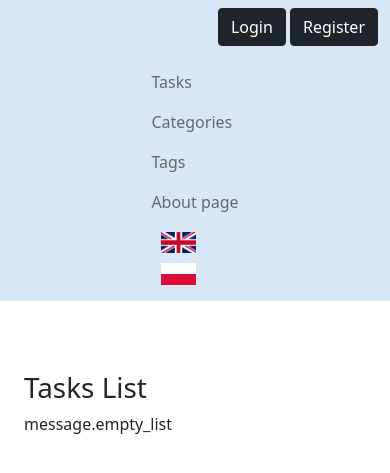
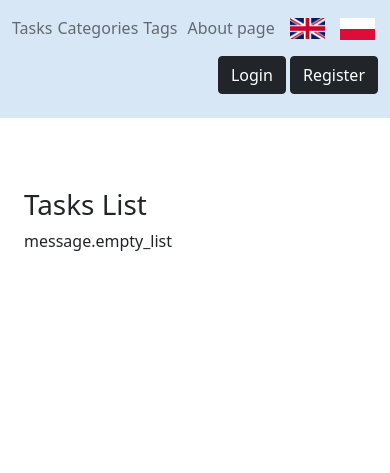
Before and after one commit to igpstr/PHP-Projekt, a Symfony app: template app/templates/task/index.html.twig in a window 390 px wide. Shown: the top 473 px of the page. Run offline with Twig, Linux system fonts and the light colour scheme; the template is opened without the code that fills it, so the values that code supplies are empty; some libraries are stand-ins or nearby versions.

Commit message:
Responsiveness changes and some translation changes

```diff
--- a/app/migrations/Version20240524131235.php
+++ b/app/migrations/Version20240529175926.php
@@ -10,7 +10,7 @@
 /**
  * Auto-generated Migration: Please modify to your needs!
  */
-final class Version20240524131235 extends AbstractMigration
+final class Version20240529175926 extends AbstractMigration
 {
     public function getDescription(): string
     {
@@ -23,7 +23,7 @@
         $this->addSql('CREATE TABLE avatars (id INT AUTO_INCREMENT NOT NULL, user_id INT NOT NULL, filename VARCHAR(191) NOT NULL, UNIQUE INDEX UNIQ_B0C98520A76ED395 (user_id), UNIQUE INDEX uq_avatars_filename (filename), PRIMARY KEY(id)) DEFAULT CHARACTER SET utf8mb4 COLLATE `utf8mb4_unicode_ci` ENGINE = InnoDB');
         $this->addSql('CREATE TABLE categories (id INT AUTO_INCREMENT NOT NULL, created_at DATETIME NOT NULL COMMENT \'(DC2Type:datetime_immutable)\', updated_at DATETIME NOT NULL COMMENT \'(DC2Type:datetime_immutable)\', title VARCHAR(64) NOT NULL, slug VARCHAR(64) NOT NULL, PRIMARY KEY(id)) DEFAULT CHARACTER SET utf8mb4 COLLATE `utf8mb4_unicode_ci` ENGINE = InnoDB');
         $this->addSql('CREATE TABLE comments (id INT AUTO_INCREMENT NOT NULL, task_id INT NOT NULL, author_id INT NOT NULL, created_at DATETIME NOT NULL COMMENT \'(DC2Type:datetime_immutable)\', updated_at DATETIME NOT NULL COMMENT \'(DC2Type:datetime_immutable)\', title VARCHAR(255) NOT NULL, comment LONGTEXT DEFAULT NULL, INDEX IDX_5F9E962A8DB60186 (task_id), INDEX IDX_5F9E962AF675F31B (author_id), PRIMARY KEY(id)) DEFAULT CHARACTER SET utf8mb4 COLLATE `utf8mb4_unicode_ci` ENGINE = InnoDB');
-        $this->addSql('CREATE TABLE tags (id INT AUTO_INCREMENT NOT NULL, created_at DATETIME NOT NULL COMMENT \'(DC2Type:datetime_immutable)\', updated_at DATETIME NOT NULL COMMENT \'(DC2Type:datetime_immutable)\', title VARCHAR(64) NOT NULL, content LONGTEXT NOT NULL, image VARCHAR(255) DEFAULT NULL, slug VARCHAR(64) NOT NULL, PRIMARY KEY(id)) DEFAULT CHARACTER SET utf8mb4 COLLATE `utf8mb4_unicode_ci` ENGINE = InnoDB');
+        $this->addSql('CREATE TABLE tags (id INT AUTO_INCREMENT NOT NULL, created_at DATETIME NOT NULL COMMENT \'(DC2Type:datetime_immutable)\', updated_at DATETIME NOT NULL COMMENT \'(DC2Type:datetime_immutable)\', title VARCHAR(64) NOT NULL, content LONGTEXT DEFAULT NULL, image VARCHAR(255) DEFAULT NULL, slug VARCHAR(64) NOT NULL, PRIMARY KEY(id)) DEFAULT CHARACTER SET utf8mb4 COLLATE `utf8mb4_unicode_ci` ENGINE = InnoDB');
         $this->addSql('CREATE TABLE tasks (id INT AUTO_INCREMENT NOT NULL, category_id INT NOT NULL, author_id INT DEFAULT NULL, created_at DATETIME NOT NULL COMMENT \'(DC2Type:datetime_immutable)\', updated_at DATETIME NOT NULL COMMENT \'(DC2Type:datetime_immutable)\', premiered_at DATETIME DEFAULT NULL, title VARCHAR(255) NOT NULL, content LONGTEXT NOT NULL, image VARCHAR(255) DEFAULT NULL, INDEX IDX_5058659712469DE2 (category_id), INDEX IDX_50586597F675F31B (author_id), PRIMARY KEY(id)) DEFAULT CHARACTER SET utf8mb4 COLLATE `utf8mb4_unicode_ci` ENGINE = InnoDB');
         $this->addSql('CREATE TABLE tasks_tags (task_id INT NOT NULL, tag_id INT NOT NULL, INDEX IDX_85533A508DB60186 (task_id), INDEX IDX_85533A50BAD26311 (tag_id), PRIMARY KEY(task_id, tag_id)) DEFAULT CHARACTER SET utf8mb4 COLLATE `utf8mb4_unicode_ci` ENGINE = InnoDB');
         $this->addSql('CREATE TABLE users (id INT AUTO_INCREMENT NOT NULL, nick VARCHAR(180) NOT NULL, email VARCHAR(180) NOT NULL, roles JSON NOT NULL, password VARCHAR(255) NOT NULL, UNIQUE INDEX UNIQ_1483A5E9290B2F37 (nick), UNIQUE INDEX email_idx (email), PRIMARY KEY(id)) DEFAULT CHARACTER SET utf8mb4 COLLATE `utf8mb4_unicode_ci` ENGINE = InnoDB');
--- a/app/public/css/styles.css
+++ b/app/public/css/styles.css
@@ -1,10 +1,72 @@
-p {
-    color: red;
+.navbar-items {
+    display: flex;
+    flex-wrap: nowrap;
+    overflow-x: auto;
+    white-space: nowrap;
+    gap: 5px;
 }
-.header {
-    padding: 60px;
-    text-align: center;
-    background: #1abc9c;
-    color: red;
-    font-size: 30px;
+
+.navbar-items li {
+    display: inline;
 }
+
+.language-flag {
+    width: 35px;
+    height: auto;
+    display: flex;
+    margin-left: 10px;
+    margin-top: 10px;
+}
+
+/*@media (max-width: 767.98px) {*/
+/*    .navbar-items .nav-link {*/
+/*        justify-content: center;*/
+/*    }*/
+
+/*    .language-flag {*/
+/*        width: 25px;*/
+/*        margin-left: 5px;*/
+/*        margin-top: 5px;*/
+/*    }*/
+/*}*/
+
+/*@media (min-width: 576px) and (max-width: 767.98px) {*/
+/*    .navbar-items .nav-link {*/
+/*        font-size: 14px;*/
+/*    }*/
+
+/*    .language-flag {*/
+/*        width: 30px;*/
+/*        margin-left: 7px;*/
+/*        margin-top: 7px;*/
+/*    }*/
+/*}*/
+
+/*@media (min-width: 768px) and (max-width: 991.98px) {*/
+/*    .navbar-items .nav-link {*/
+/*        font-size: 16px;*/
+/*    }*/
+
+/*    .language-flag {*/
+/*        width: 35px;*/
+/*        margin-left: 10px;*/
+/*        margin-top: 10px;*/
+/*    }*/
+/*}*/
+
+/*@media (min-width: 992px) {*/
+/*    .navbar-items .nav-link {*/
+/*        font-size: 18px;*/
+/*    }*/
+/*}*/
+
+/* Override Bootstrap's default behavior to keep navbar items horizontal */
+.navbar {
+    flex-direction: row !important;
+}
+.navbar-nav {
+    flex-direction: row !important;
+}
+.navbar-container {
+    flex-direction: row !important;
+}
--- a/app/templates/base.html.twig
+++ b/app/templates/base.html.twig
@@ -9,14 +9,15 @@
                 rel="stylesheet" integrity="sha384-1BmE4kWBq78iYhFldvKuhfTAU6auU8tT94WrHftjDbrCEXSU1oBoqyl2QvZ6jIW3"
                 crossorigin="anonymous">
         <link rel="stylesheet" href="https://cdn.jsdelivr.net/npm/bootstrap-icons@1.8.0/font/bootstrap-icons.css">
+        <link rel="stylesheet" href="{{ asset('css/styles.css') }}">
     {% endblock %}
 </head>
 <body>
-<header style="background-color: #d8e7f6; position: sticky; top: 0; left: 0; width: 100%; z-index: 4;" class="header">
+<header style="background-color: #d8e7f6; position: sticky; width: 100%; z-index: 4;" class="header">
     <div class="container">
         <nav class="navbar navbar-expand-lg navbar-light justify-content-between flex-column-reverse flex-xxl-row">
             <div class="d-flex navbar-container">
-                    <ul class="navbar-nav d-flex justify-content-around w-100 mb-2 mb-lg-0">
+                    <ul class="navbar-nav d-flex justify-content-around w-100 mb-2 mb-lg-0 navbar-items">
                         <li>
                             <a href="{{ url('task_index') }}" class="nav-link link-dark" title="{{ 'task_index'|trans }}">
                                 {{ 'Tasks'|trans }}
@@ -51,18 +52,18 @@
                         </li>
                         <li>
                             <a href="{{ path('change_locale', {'locale': 'en'}) }}" title="English">
-                                <img src="{{ asset('images/en_flag.png') }}" alt="English" style="width: 35px; height: auto; display: flex; margin-left: 10px; margin-top: 10px;">
+                                <img src="{{ asset('images/en_flag.png') }}" alt="English" class="language-flag">
                             </a>
                         </li>
                         <li>
                             <a href="{{ path('change_locale', {'locale': 'pl'}) }}" title="Polski">
-                                <img src="{{ asset('images/pl_flag.png') }}" alt="Polski" style="width: 35px; height: auto; display: flex; margin-left: 10px; margin-top: 10px;">
+                                <img src="{{ asset('images/pl_flag.png') }}" alt="Polski" class="language-flag">
                             </a>
                         </li>
                     </ul>
             </div>
 
-            <div class="d-flex flex-nowrap ms-auto mb-3 mb-lg-0">
+            <div class="d-flex flex-nowrap ms-auto mb-3 mb-lg-0 navbar-container">
                 <div class="text-end nav-social">
                     {% if is_granted('IS_AUTHENTICATED_FULLY') %}
                         <div>
--- a/app/templates/task/index.html.twig
+++ b/app/templates/task/index.html.twig
@@ -22,7 +22,9 @@
         <table class="table table-striped">
             <thead>
             <tr>
+    {% if is_granted('ROLE_ADMIN') %}
                 <th>{{ knp_pagination_sortable(pagination, 'Id'|trans, 'task.id') }}</th>
+    {% endif %}
                 <th>{{ knp_pagination_sortable(pagination, 'Created at'|trans, 'task.createdAt') }}</th>
                 <th>{{ knp_pagination_sortable(pagination, 'Updated at'|trans, 'task.updatedAt') }}</th>
                 <th>{{ knp_pagination_sortable(pagination, 'Premiered at'|trans, 'task.premieredAt') }}</th>
@@ -34,7 +36,9 @@
             <tbody>
             {% for task in pagination.items %}
                 <tr>
+                    {% if is_granted('ROLE_ADMIN') %}
                     <td>{{ task.id }}</td>
+                    {% endif %}
                     <td>{{ task.createdAt|format_date('long') }}</td>
                     <td>{{ task.updatedAt|format_date('long') }}</td>
                     <td>{{ task.premieredAt|format_date('long') }}</td>
--- a/app/templates/task/show.html.twig
+++ b/app/templates/task/show.html.twig
@@ -42,7 +42,7 @@
         </div>
         <div class="col-md-4" style="text-align: center">
             {% if task.image %}
-                <img src="{{ asset('uploads/images/' ~ task.image) }}" alt="{{ task.title }}" style="max-width: 100%;">
+                <img src="{{ asset('uploads/images/' ~ task.image) }}" alt="{{ task.title }}" style="max-width: 70%;">
             {% endif %}
         </div>
         </div>
--- a/app/templates/user/index.html.twig
+++ b/app/templates/user/index.html.twig
@@ -39,9 +39,9 @@
                         <a class="btn btn-outline-primary" href="{{ url('user_show', {id: user.id}) }}" title="{{ 'action.show'|trans }}">
                             {{ 'Show'|trans }}
                         </a>
-                        <a class="btn btn-outline-success" href="{{ url('app_useraccount', {id: user.id}) }}" title="{{ 'action.edit'|trans }}">
-                            {{ 'Edit'|trans }}
-                        </a>
+{#                        <a class="btn btn-outline-success" href="{{ url('app_useraccount', {id: user.id}) }}" title="{{ 'action.edit'|trans }}">#}
+{#                            {{ 'Edit'|trans }}#}
+{#                        </a>#}
                         <a class="btn btn-outline-danger" href="{{ url('user_delete', {id: user.id}) }}" title="{{ 'action.delete'|trans }}">
                             {{ 'Delete'|trans }}
                         </a>
```
Also changed, not shown: app/migrations/Version20240525144709.php (deleted, +0 -31 lines), a_olbrychski.jpg (added), 2 other files.
